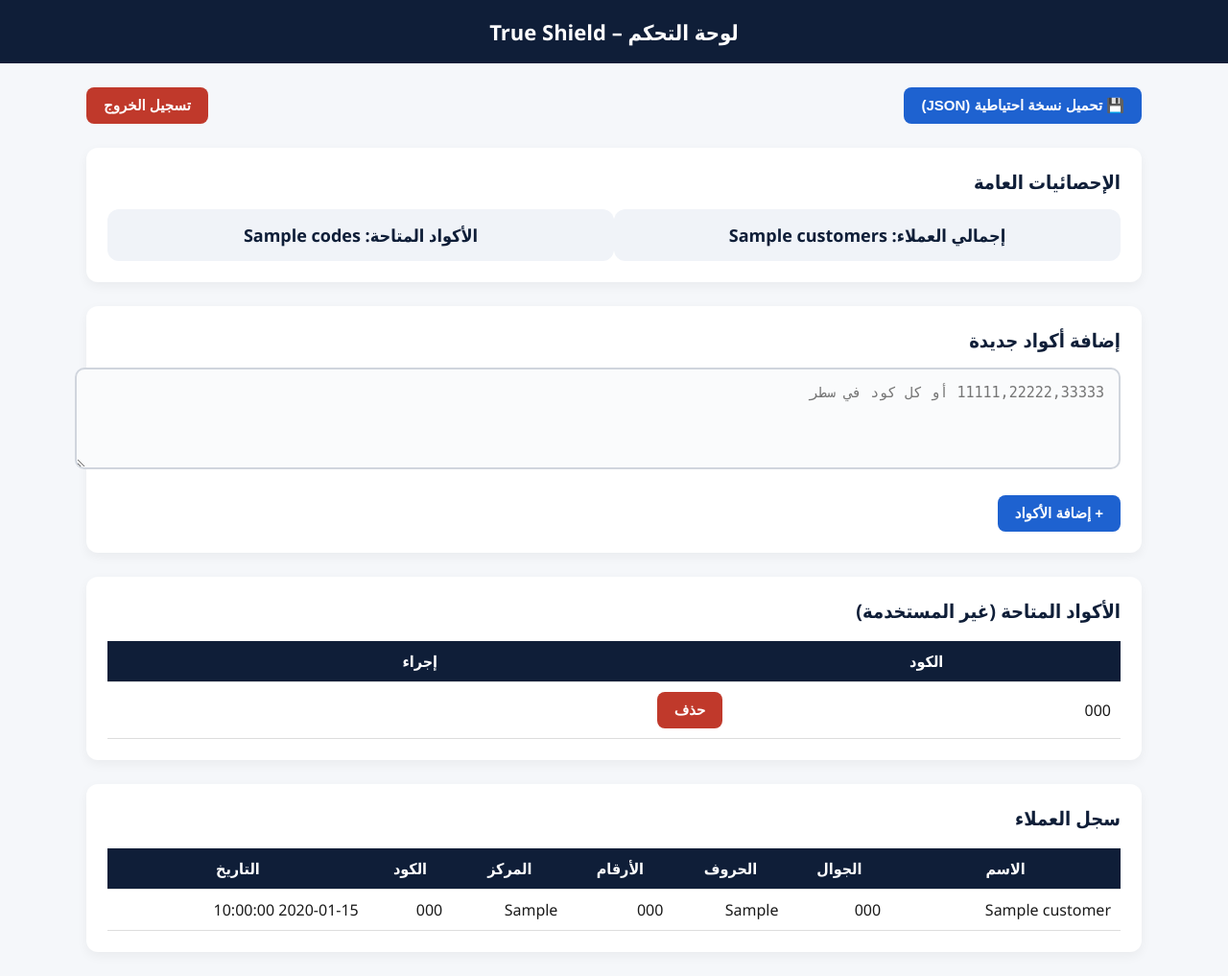
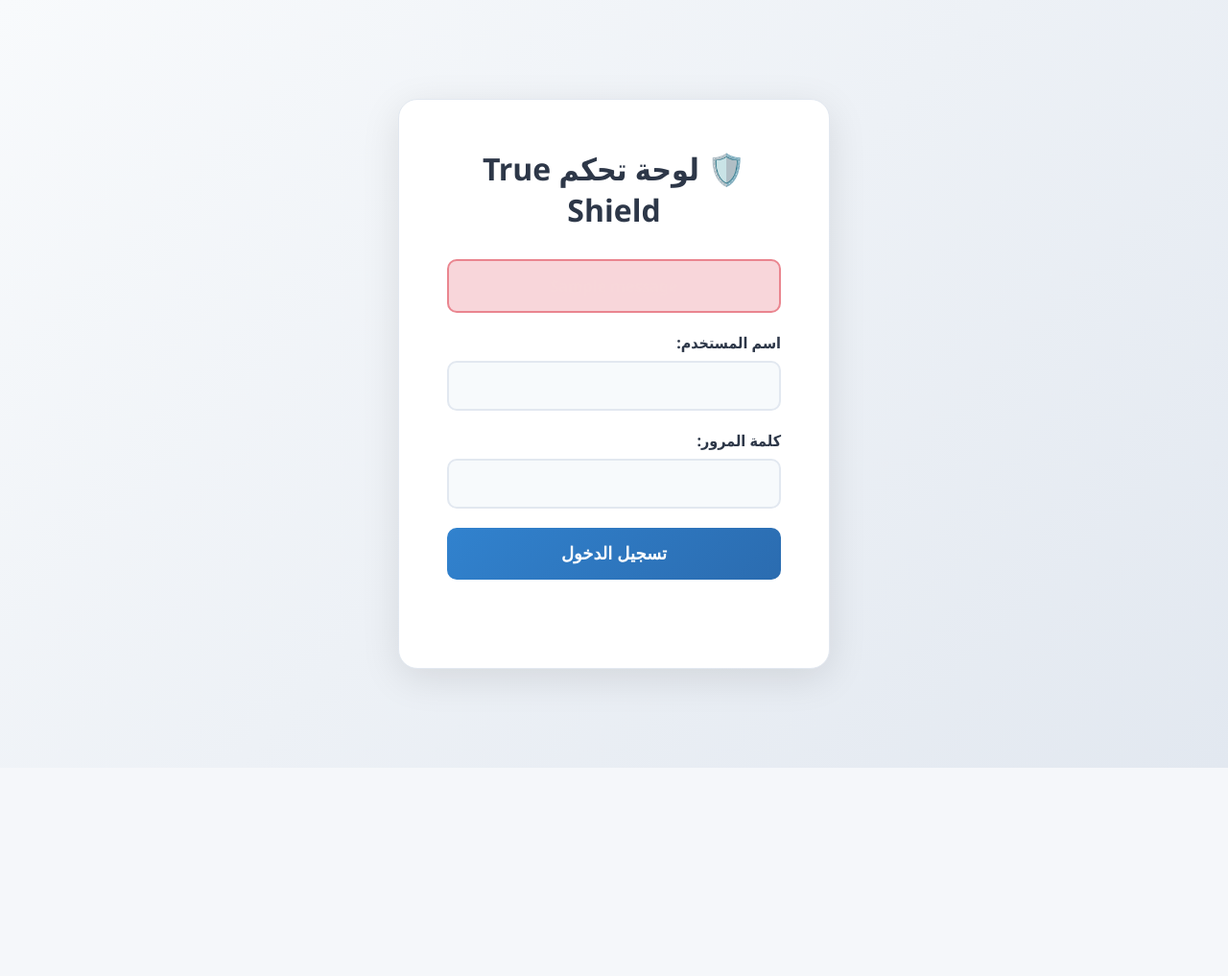
Before and after one commit to DHM55/TroSUHELD, a Flask app: template templates/admin_dashboard.html in a window 1280 px wide. Shown: the whole page at 96% size. After the commit the page ends 800 px from the top, so only its background shows below. Run offline with Flask 3, Linux system fonts and the light colour scheme; the template is opened without the code that fills it: most values are stand-ins (such as "Sample title", 1, 10 or a date in 2020); one stand-in notice (Sample message) is shown; some libraries are stand-ins or nearby versions.

Commit message:
Update admin_dashboard.html

```diff
--- a/templates/admin_dashboard.html
+++ b/templates/admin_dashboard.html
@@ -3,233 +3,152 @@
 <head>
     <meta charset="UTF-8">
     <meta name="viewport" content="width=device-width, initial-scale=1.0">
-    <title>لوحة التحكم - True Shield</title>
+    <title>تسجيل الدخول - ترو شيلد</title>
+    <style>
+        * {
+            margin: 0;
+            padding: 0;
+            box-sizing: border-box;
+        }
 
-    <style>
         body {
             font-family: 'Segoe UI', Tahoma, Geneva, Verdana, sans-serif;
-            background: #f5f7fa;
-            margin: 0;
-            padding: 0;
-            color: #1a1a1a;
+            background: linear-gradient(135deg, #f8fafc 0%, #e2e8f0 100%);
+            color: #1a202c;
+            min-height: 100vh;
+            display: flex;
+            justify-content: center;
+            align-items: center;
         }
 
-        header {
-            background: #0f1e38;
-            color: white;
-            padding: 18px;
+        .login-container {
+            background: white;
+            box-shadow: 0 10px 40px rgba(0, 0, 0, 0.1);
+            padding: 50px;
+            border-radius: 20px;
+            border: 1px solid #e2e8f0;
+            max-width: 450px;
+            width: 90%;
             text-align: center;
-            font-size: 22px;
+        }
+
+        .login-container h1 {
+            font-size: 32px;
+            margin-bottom: 30px;
+            color: #2d3748;
             font-weight: bold;
         }
 
-        .container {
-            width: 92%;
-            max-width: 1100px;
-            margin: 25px auto;
+        .form-group {
+            margin-bottom: 20px;
+            text-align: right;
         }
 
-        .top-bar {
-            display: flex;
-            justify-content: space-between;
-            align-items: center;
-            margin-bottom: 25px;
+        .form-group label {
+            display: block;
+            margin-bottom: 8px;
+            font-weight: bold;
+            color: #2d3748;
+            font-size: 16px;
+        }
+
+        .form-control {
+            width: 100%;
+            padding: 15px;
+            border: 2px solid #e2e8f0;
+            border-radius: 10px;
+            background: #f7fafc;
+            color: #2d3748;
+            font-size: 16px;
+        }
+
+        .form-control::placeholder {
+            color: #a0aec0;
+        }
+
+        .form-control:focus {
+            outline: none;
+            border-color: #3182ce;
+            box-shadow: 0 0 0 3px rgba(49, 130, 206, 0.1);
+            background: white;
         }
 
         .btn {
-            padding: 10px 18px;
-            border-radius: 8px;
+            background: linear-gradient(135deg, #3182ce, #2b6cb0);
+            color: white;
+            padding: 16px 30px;
             border: none;
+            border-radius: 10px;
+            font-weight: bold;
+            font-size: 18px;
             cursor: pointer;
-            font-size: 15px;
+            transition: all 0.3s ease;
+            width: 100%;
+        }
+
+        .btn:hover {
+            transform: translateY(-2px);
+            box-shadow: 0 8px 25px rgba(49, 130, 206, 0.4);
+            background: linear-gradient(135deg, #2c5aa0, #2a69ac);
+        }
+
+        .alert {
+            padding: 15px;
+            border-radius: 10px;
+            margin-bottom: 20px;
             font-weight: bold;
         }
 
-        .btn-danger {
-            background: #c0392b;
-            color: white;
+        .alert-error {
+            background: rgba(220, 53, 69, 0.2);
+            border: 2px solid rgba(220, 53, 69, 0.5);
+            color: #f8d7da;
         }
 
-        .btn-primary {
-            background: #1e62d0;
-            color: white;
+        .home-link {
+            margin-top: 20px;
         }
 
-        .btn-primary:hover {
-            background: #0d4bb5;
+        .home-link a {
+            color: rgba(255, 255, 255, 0.8);
+            text-decoration: none;
+            font-size: 14px;
         }
 
-        .section {
-            background: white;
-            padding: 22px;
-            margin-bottom: 25px;
-            border-radius: 12px;
-            box-shadow: 0 4px 12px rgba(0,0,0,0.05);
-        }
-
-        .section-title {
-            font-size: 20px;
-            margin-bottom: 15px;
-            color: #0f1e38;
-            font-weight: bold;
-        }
-
-        .stats-box {
-            display: flex;
-            justify-content: space-between;
-            margin-top: 10px;
-        }
-
-        .stat {
-            background: #f0f3f8;
-            padding: 15px;
-            width: 48%;
-            text-align: center;
-            border-radius: 12px;
-            font-size: 18px;
-            font-weight: bold;
-            color: #0f1e38;
-        }
-
-        textarea {
-            width: 100%;
-            padding: 15px;
-            border: 2px solid #d0d5dd;
-            border-radius: 10px;
-            font-size: 15px;
-            resize: vertical;
-            background: #fafbfc;
-        }
-
-        table {
-            width: 100%;
-            border-collapse: collapse;
-            margin-top: 18px;
-        }
-
-        table th, table td {
-            padding: 10px;
-            border-bottom: 1px solid #ddd;
-        }
-
-        table th {
-            background: #0f1e38;
-            color: white;
-        }
-
-        .no-data {
-            text-align: center;
-            padding: 15px;
-            color: #777;
+        .home-link a:hover {
+            color: #ffab01;
         }
     </style>
 </head>
 <body>
+    <div class="login-container">
+        <h1>🛡️ لوحة تحكم True Shield</h1>
 
-<header>
-    لوحة التحكم – True Shield
-</header>
+        {% with messages = get_flashed_messages(with_categories=true) %}
+            {% if messages %}
+                {% for category, message in messages %}
+                    <div class="alert alert-error">{{ message }}</div>
+                {% endfor %}
+            {% endif %}
+        {% endwith %}
 
-<div class="container">
-
-    <div class="top-bar">
-        <button onclick="location.href='{{ url_for('admin_backup') }}'" class="btn btn-primary">
-            💾 تحميل نسخة احتياطية (JSON)
-        </button>
-
-        <button onclick="location.href='{{ url_for('admin_logout') }}'" class="btn btn-danger">
-            تسجيل الخروج
-        </button>
-    </div>
-
-    <!-- الإحصائيات -->
-    <div class="section">
-        <div class="section-title">الإحصائيات العامة</div>
-
-        <div class="stats-box">
-            <div class="stat">
-                إجمالي العملاء: {{ stats.customers }}
+        <form method="POST" action="{{ url_for('admin_authenticate') }}">
+            <div class="form-group">
+                <label for="username">اسم المستخدم:</label>
+                <input type="text" id="username" name="username" class="form-control" required>
             </div>
 
-            <div class="stat">
-                الأكواد المتاحة: {{ stats.codes }}
+            <div class="form-group">
+                <label for="password">كلمة المرور:</label>
+                <input type="password" id="password" name="password" class="form-control" required>
             </div>
+
+            <button type="submit" class="btn">تسجيل الدخول</button>
+        </form>
+
+        <div class="home-link">
+            <a href="{{ url_for('warranty_activation') }}">العودة للصفحة الرئيسية</a>
         </div>
     </div>
-
-    <!-- إضافة أكواد -->
-    <div class="section">
-        <div class="section-title">إضافة أكواد جديدة</div>
-
-        <form method="POST" action="{{ url_for('add_codes') }}">
-            <textarea name="codes" rows="4" placeholder="11111,22222,33333 أو كل كود في سطر"></textarea>
-
-            <br><br>
-            <button class="btn btn-primary">+ إضافة الأكواد</button>
-        </form>
-    </div>
-
-    <!-- الأكواد المتاحة -->
-    <div class="section">
-        <div class="section-title">الأكواد المتاحة (غير المستخدمة)</div>
-
-        {% if codes %}
-            <table>
-                <tr>
-                    <th>الكود</th>
-                    <th>إجراء</th>
-                </tr>
-
-                {% for code in codes %}
-                <tr>
-                    <td>{{ code }}</td>
-                    <td>
-                        <form method="POST" action="/admin/delete_code/{{ code }}">
-                            <button class="btn btn-danger">حذف</button>
-                        </form>
-                    </td>
-                </tr>
-                {% endfor %}
-            </table>
-        {% else %}
-            <div class="no-data">لا توجد أكواد متاحة حالياً</div>
-        {% endif %}
-    </div>
-
-    <!-- العملاء -->
-    <div class="section">
-        <div class="section-title">سجل العملاء</div>
-
-        {% if customers %}
-            <table>
-                <tr>
-                    <th>الاسم</th>
-                    <th>الجوال</th>
-                    <th>الحروف</th>
-                    <th>الأرقام</th>
-                    <th>المركز</th>
-                    <th>الكود</th>
-                    <th>التاريخ</th>
-                </tr>
-
-                {% for customer in customers %}
-                <tr>
-                    <td>{{ customer.name }}</td>
-                    <td>{{ customer.phone }}</td>
-                    <td>{{ customer.plate_letters }}</td>
-                    <td>{{ customer.plate_numbers }}</td>
-                    <td>{{ customer.installation_center }}</td>
-                    <td>{{ customer.activation_code }}</td>
-                    <td>{{ customer.activated_at }}</td>
-                </tr>
-                {% endfor %}
-            </table>
-        {% else %}
-            <div class="no-data">لا توجد بيانات عملاء حالياً</div>
-        {% endif %}
-    </div>
-
-</div>
-
 </body>
 </html>
```
